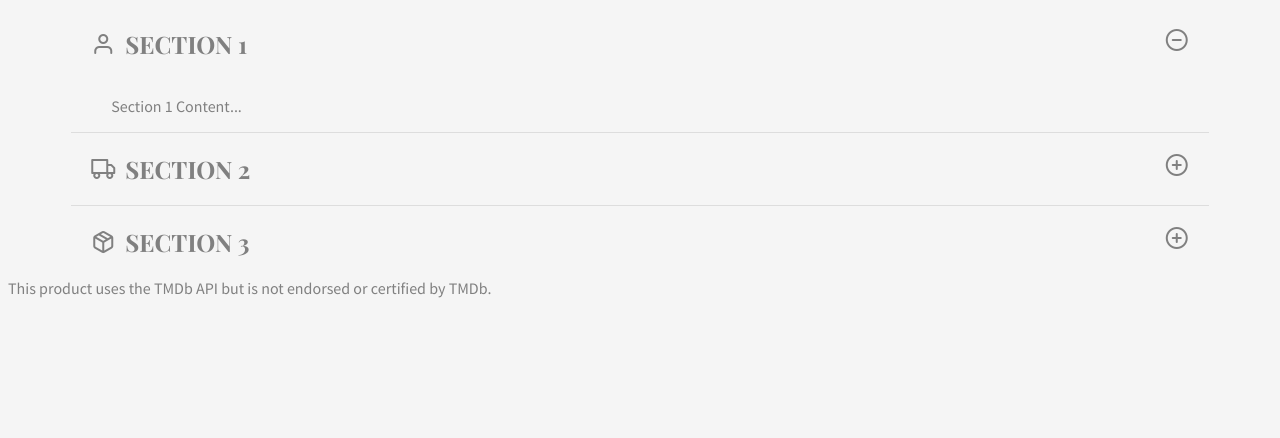
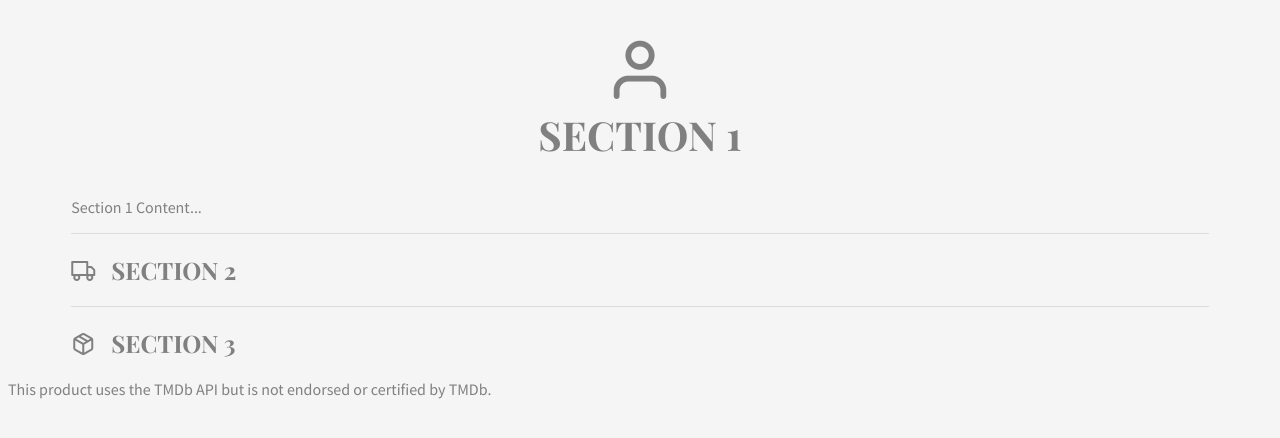
Before and after one commit to iXorx/pure-accordion, a website built with webpack: page index.html in a window 1280 px wide. Both pictures are taken after a click on the element "SECTION 1". Built offline with nearby package versions, Linux system fonts and the light colour scheme; no server answers; a web font is replaced by a local one.

Commit message:
fancy transitions

```diff
--- a/src/sass/styles.scss
+++ b/src/sass/styles.scss
@@ -13,12 +13,12 @@ dl {
 dt {
     font-family: 'Playfair Display', 'Times New Roman', Times, serif;
     position: relative;
-    padding: $default-padding 50px $default-padding $default-padding;
+    padding: $default-padding 40px;
+    transition: padding-top 0.5s ease;
     text-transform: uppercase;
     font-size: 1.5rem;
     cursor: pointer;
 
-    &:after,
     &:before {
         font-family: 'icomoon' !important;
         speak: none;
@@ -31,18 +31,13 @@ dt {
         /* Better Font Rendering =========== */
         -webkit-font-smoothing: antialiased;
         -moz-osx-font-smoothing: grayscale;
-    }
-    &:after {
+
+        transition: right 0.75s ease, font-size 0.75s ease;
         position: absolute;
-        top: $default-padding;
-        right: $default-padding;
-        content: "\2b";
-
-        transform: rotate(0deg);
-        transition: all 0.75s;
-    }
-    &:before {
-        padding-right: 10px;
+        top: 25;
+        left: 0;
+        right: 100%;
+        text-align: center;
         content: "\70";
     }
 
@@ -67,8 +62,13 @@ dt {
     }
 
     &[data-active] {
-        &:after {
-            content: "\2d";
+        padding-top: 100px;
+        font-size: 2.5rem;
+        text-align: center;
+
+        &:before {
+            right: 0;
+            font-size: 70px;
         }
     }
 }
@@ -77,6 +77,7 @@ dd {
     max-height: 0;
     overflow: hidden;
     transition: max-height 0.15s;
+    margin: 0;
 
     dt[data-active] + & {
         max-height: 350px;
```
Also changed, not shown: src/js/ListElement.js (added, +27 -0 lines), dist/bundle.css.
